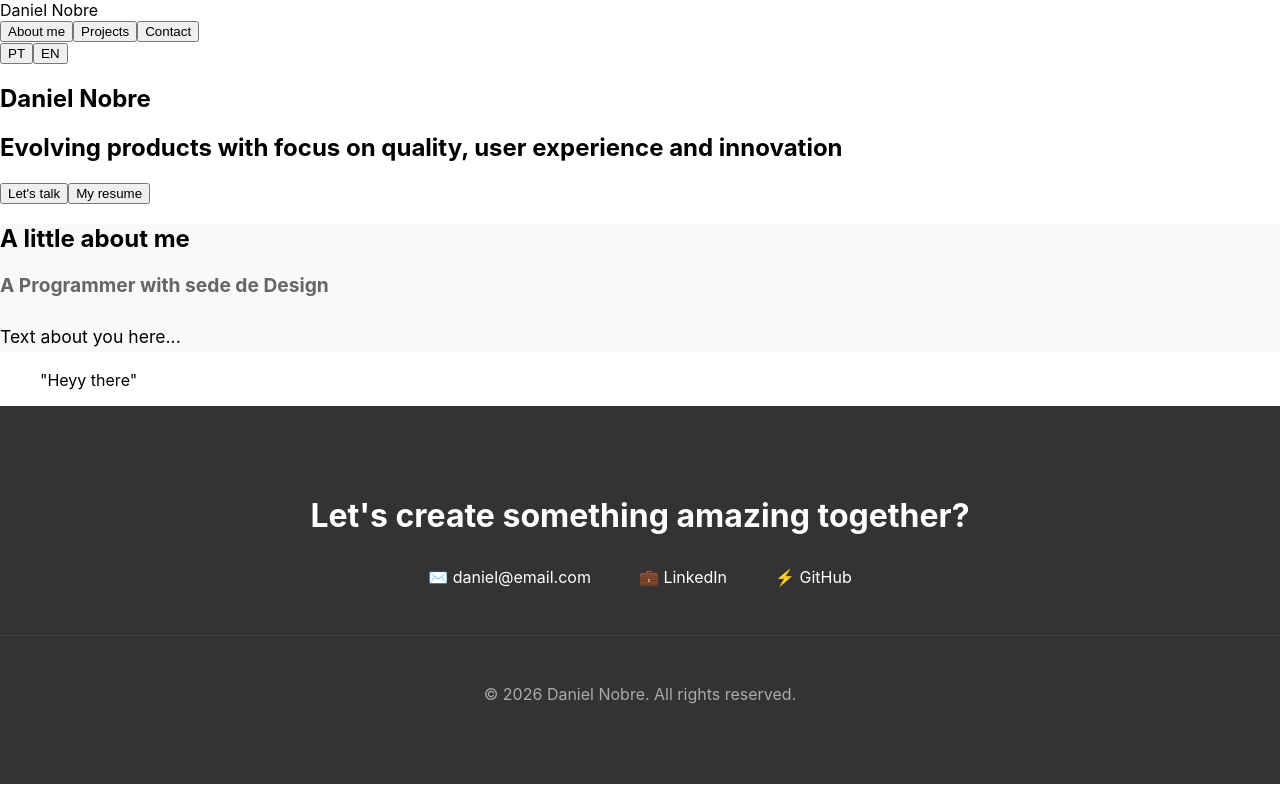
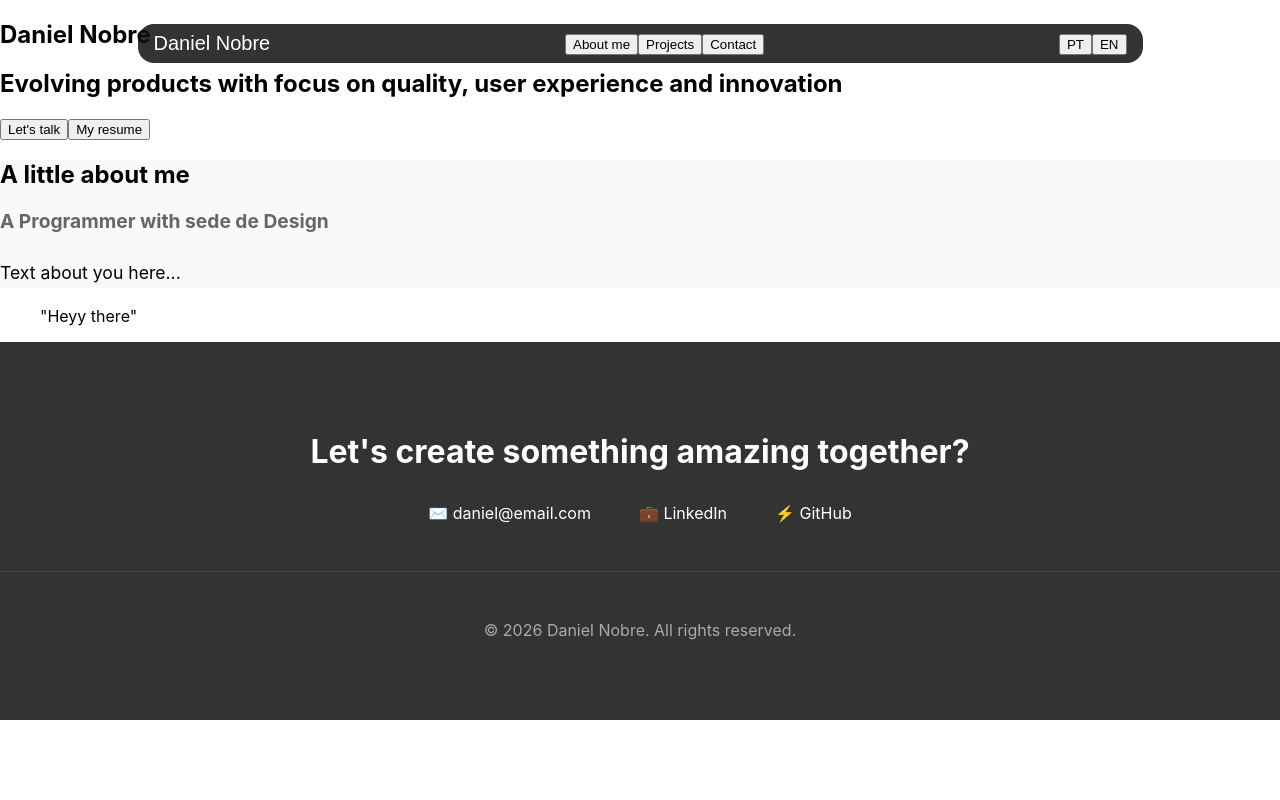
Before and after one commit to Dan-Nobre/portfolio-dan, a React (Create React App) app: page / in a window 1280 px wide. Built offline with nearby package versions, Linux system fonts and the light colour scheme.

Commit message:
:lipstick: feat: testando estilos

```diff
--- a/src/components/Navbar/Navbar.css
+++ b/src/components/Navbar/Navbar.css
@@ -1,8 +1,44 @@
 .navbar {
-    background-color: #ffffff;
-    padding: 1rem 2rem;
-    box-shadow: 0 2px 10px rgba(0, 0, 0, 0.1);
-    position: sticky;
+    position: fixed;
     top: 0;
-    z-index: 0;
+    left: 0;
+    right: 0;
+    z-index: 50;
+    /* padding: 24px 0; */
+    /* transition: all 0.4s cubic-bezier(0.4, 0, 0.2, 1); */
+    /* background-color: aqua; */
 }
+
+.navbar-wrapper {
+    display: flex;
+    justify-content: center;
+    padding: 24px 0;
+}
+
+.navbar-menu {
+    display: flex;
+    align-items: center;
+    justify-content: space-between;
+    width: 100%;
+    max-width: 973px;
+    padding: 8px 16px;
+    border-radius: 16px;
+    background-color: rgba(0, 0, 0, 0.8);
+    backdrop-filter: blur(35px);
+}
+
+.navbar-logo {
+    font-family: 'Figtree', sans-serif;
+    font-weight: 600px;
+    font-size: 20px;
+    color: white;
+}
+
+/* .navbar-container{
+    max-width: 1200px;
+    margin: 0 auto;
+    display: flex;
+    align-items: center;
+    justify-content: space-between;
+    padding: 0 100px;
+} */
--- a/src/components/Navbar/Navbar.jsx
+++ b/src/components/Navbar/Navbar.jsx
@@ -1,4 +1,6 @@
 import useLanguage from '/Users/danielnobre/Developer/Portfolio/portfolio-dan/src/hooks/useLanguage.js';
+import React, { useState, useEffect } from 'react';
+import './Navbar.css';
 
 const Navbar = () => {
   const { t, language, changeLanguage } = useLanguage();
@@ -9,13 +11,13 @@
 
   return (
     <nav className="navbar">
-      <div className="navbar-container">
-        {/* Logo */}
+      <div className="navbar-wrapper">
+        <div className="navbar-menu">
+
           <div className="navbar-logo">
             <span>{t.navbar.logo}</span>
           </div>
 
-        {/* Navlinks att :p */}
           <div className="navbar-links">
             <button onClick={() => scrollToSection('about')}>
               {t.navbar.about}
@@ -43,7 +45,9 @@
             </button>
           </div>
         </div>
+      </div>
     </nav>
+
   );
 };
 
```
Lines whose indentation alone changed are shown as unchanged.
